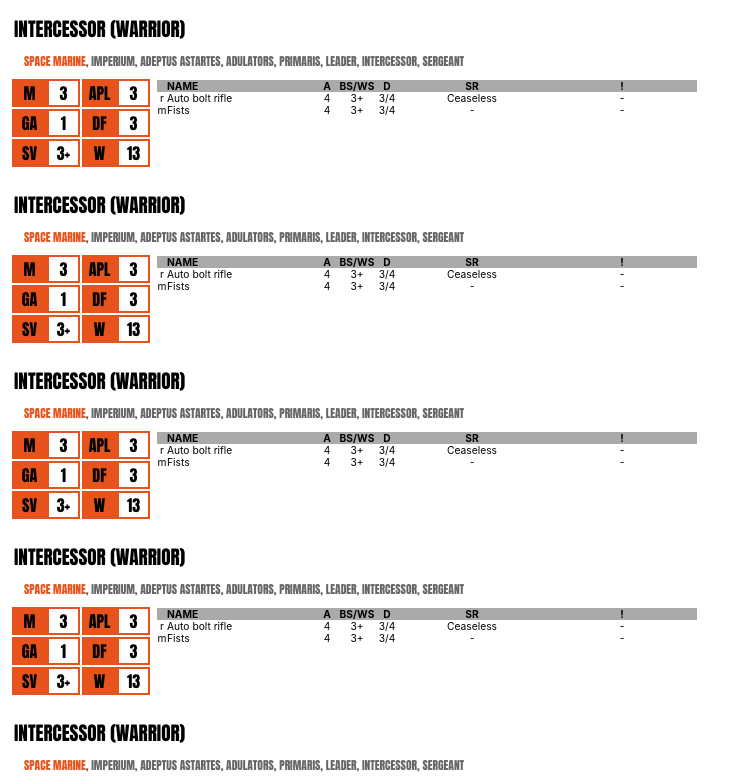
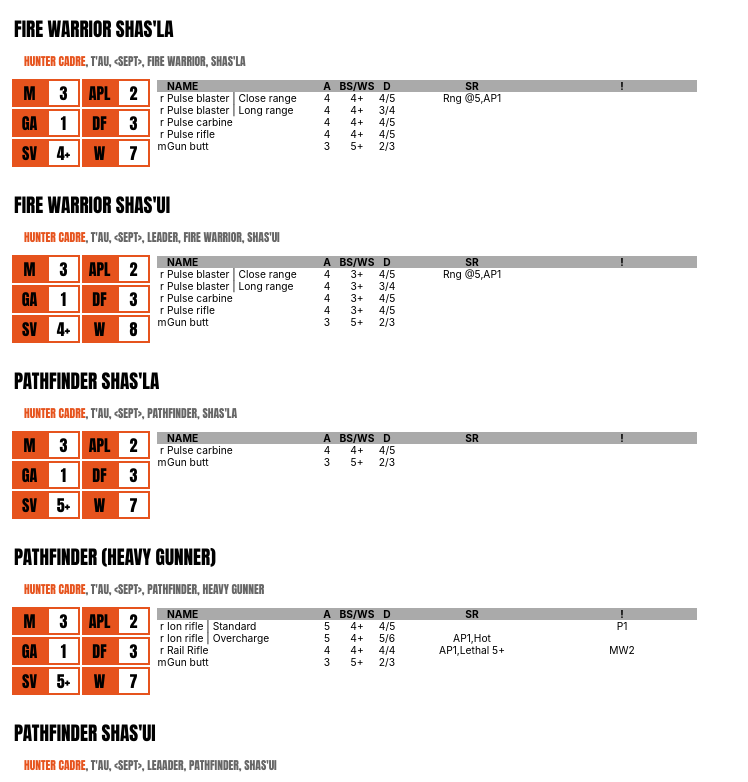
Before and after one commit to jinxidoru/killteam, a React (Create React App) app: page / in a window 1280 px wide. Shown: the top 782 px of the page, without its empty margins (0-748 px from the left). Built offline with nearby package versions, Linux system fonts and the light colour scheme.

Commit message:
added all non-drone T’au units

```diff
--- /dev/null
+++ b/src/compendium.ts
@@ -0,0 +1,96 @@
+import { Weapon, Unit } from './types'
+
+
+type I_Weapon = [0|1,string,number,number,number,number,string?,string?]
+type I_Ability = [2,string,string?]
+type I_Action = [3,string,number,string]
+type I_Extra = I_Weapon | I_Ability | I_Action
+type I_Unit = [string,number,number,number,number,number,number,string,...I_Extra[]]
+
+
+
+function units(faction:string, kws:string, units:I_Unit[]) : Unit[] {
+  var _kws = kws.split(/, /g);
+
+  return units.map(o => {
+    const [name,move,apl,ga,df,sv,hp,kws,...extra] = o;
+
+    var keywords = _kws.concat(kws.split(/, /g));
+    var weapons = extra.map((w) : Weapon => {
+      if (w[0] === 1 || w[0] === 0) {
+        return {
+          name:w[1], type: (!w[0] ? 'r' : 'm'), atk:w[2], ws:w[3], dam:w[4], cdam:w[5],
+          sr: (w[6]||"").split(/, /g), cr: (w[7]||"").split(/, /g)
+        }
+      } else {
+        return null as any;
+      }
+    }).filter(a => a)
+
+    return {name,faction,keywords,move,apl,ga,df,sv,hp,weapons};
+  });
+}
+
+
+function tau() : Unit[] {
+  var markerlight:I_Action = [3, 'Markerlight', 1, 'See page 137'];
+  var camo_field:I_Ability = [2, 'Camouflage Field', 'Each time an enemy operative makes a shooting attack, unless it is within @0 of this operative or it is a subsequent attack made as a result of the Blast special rule, this operative is always treated as being in Cover for that shooting attack. While this operative has a Conceal order, it is always treated as having a Conceal order, regardless of any other rules (e.g. Vantage Point).']
+
+
+  return units('hunter cadre', "t'au, <sept>", [
+    [
+      "Fire warrior shas'la", 3, 2, 1, 3, 4, 7, "fire warrior, shas'la",
+      [0, "Pulse blaster | Close range", 4, 4, 4, 5, 'Rng @5, AP1'],
+      [0, "Pulse blaster | Long range", 4, 4, 3, 4],
+      [0, "Pulse carbine", 4, 4, 4, 5],
+      [0, "Pulse rifle", 4, 4, 4, 5],
+      [1, "Gun butt", 3, 5, 2, 3]
+    ],[
+      "Fire warrior shas'ui", 3, 2, 1, 3, 4, 8, "leader, fire warrior, shas'ui",
+      [0, "Pulse blaster | Close range", 4, 3, 4, 5, 'Rng @5, AP1'],
+      [0, "Pulse blaster | Long range", 4, 3, 3, 4],
+      [0, "Pulse carbine", 4, 3, 4, 5],
+      [0, "Pulse rifle", 4, 3, 4, 5],
+      [1, "Gun butt", 3, 5, 2, 3]
+    ],[
+      "Pathfinder shas'la", 3, 2, 1, 3, 5, 7, "pathfinder, shas'la",
+      [0, 'Pulse carbine', 4, 4, 4, 5],
+      [1, 'Gun butt', 3, 5, 2, 3],
+    ],[
+      "Pathfinder (heavy gunner)", 3, 2, 1, 3, 5, 7, "pathfinder, heavy gunner",
+      [0, 'Ion rifle | Standard', 5, 4, 4, 5, '', 'P1'],
+      [0, 'Ion rifle | Overcharge', 5, 4, 5, 6, 'AP1, Hot'],
+      [0, 'Rail Rifle', 4, 4, 4, 4, 'AP1, Lethal 5+', 'MW2'],
+      [1, 'Gun butt', 3, 5, 2, 3]
+    ],[
+      "Pathfinder shas'ui", 3, 2, 1, 3, 5, 8, "leaader, pathfinder, shas'ui",
+      [0, 'Pulse carbine', 4, 3, 4, 5],
+      [1, 'Gun butt', 3, 5, 2, 3],
+      markerlight
+    ],[
+      "Stealth battlesuit shas'ui", 3, 2, 1, 3, 3, 10, "fly, stealth battlesuit, shas'ui",
+      [0, 'Burst cannon', 6, 4, 3, 4, 'Ceaseless, Fusillade'],
+      [0, 'Fusion blaster', 4, 4, 6, 3, 'Rng @5, AP2', 'MW4'],
+      [1, 'Fists', 4, 5, 2, 3],
+      camo_field
+    ],[
+      "Stealth battlesuit shas'vre", 3, 2, 1, 3, 3, 11, "fly, leader, stealth battlesuit, shas'vre",
+      [0, 'Burst cannon', 6, 3, 3, 4, 'Ceaseless, Fusillade'],
+      [0, 'Fusion blaster', 4, 4, 6, 3, 'Rng @5, AP2', 'MW4'],
+      [1, 'Fists', 4, 4, 2, 3],
+      camo_field
+    ]
+  ]);
+}
+
+
+
+
+
+
+
+
+
+export const Compendium = [
+  ...tau()
+]
--- a/src/roster.tsx
+++ b/src/roster.tsx
@@ -1,32 +1,5 @@
-
-
-interface Weapon {
-  name: string;
-  type: "r"|"m";
-  atk: number;
-  ws: number;
-  dam: number;
-  cdam: number;
-  sr: string[];
-  cr: string[];
-}
-
-interface Unit {
-  name: string;
-  faction: string;
-  keywords: string[];
-  move: number;
-  apl: number;
-  ga: number;
-  df: number;
-  sv: number;
-  hp: number;
-  weapons: Weapon[];
-}
-
-interface Dict<T> {
-  [name:string]: T
-}
+import {Unit,Dict} from './types'
+import {Compendium} from './compendium'
 
 
 export function UnitInfo({unit}:{unit:Unit}) {
@@ -76,30 +49,6 @@
 
 
 export function TeamRoster() {
-
-  var bolt_rifle:Weapon = {
-    name: "Auto bolt rifle", type:"r", atk:4, ws:3, dam:3, cdam:4, sr:["Ceaseless"], cr:[]
-  };
-
-  var fists:Weapon = {
-    name: "Fists", type:"m", atk:4, ws:3, dam:3, cdam:4, sr:[], cr:[]
-  }
-
-  var units:Unit[] = [
-    { name: "Intercessor (Warrior)", faction: "space marine",
-      keywords: ["imperium", "adeptus astartes", "::chapter", "primaris", "leader",
-        "intercessor", "sergeant"],
-      move:3, apl:3, ga:1, df:3, sv:3, hp:13,
-      weapons: [bolt_rifle,fists] }
-  ];
-
-
-  return <div>
-    <UnitInfo unit={units[0]} />
-    <UnitInfo unit={units[0]} />
-    <UnitInfo unit={units[0]} />
-    <UnitInfo unit={units[0]} />
-    <UnitInfo unit={units[0]} />
-    <UnitInfo unit={units[0]} />
-  </div>
+  var units = Compendium;
+  return <div>{ units.map(u => (<UnitInfo unit={u} />)) }</div>
 }
--- /dev/null
+++ b/src/types.tsx
@@ -0,0 +1,28 @@
+
+export interface Weapon {
+  name: string;
+  type: "r"|"m";
+  atk: number;
+  ws: number;
+  dam: number;
+  cdam: number;
+  sr: string[];
+  cr: string[];
+}
+
+export interface Unit {
+  name: string;
+  faction: string;
+  keywords: string[];
+  move: number;
+  apl: number;
+  ga: number;
+  df: number;
+  sv: number;
+  hp: number;
+  weapons: Weapon[];
+}
+
+export interface Dict<T> {
+  [name:string]: T
+}
```
